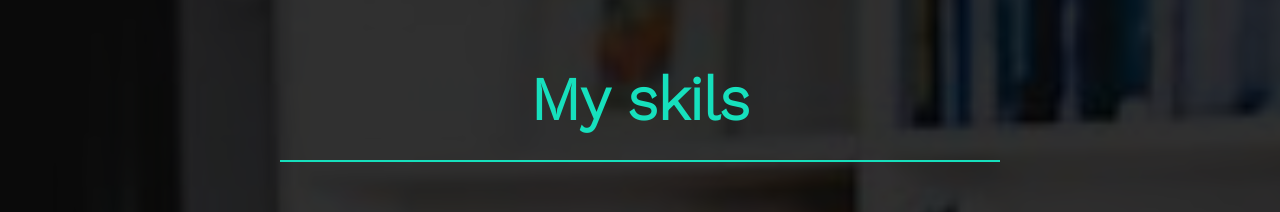
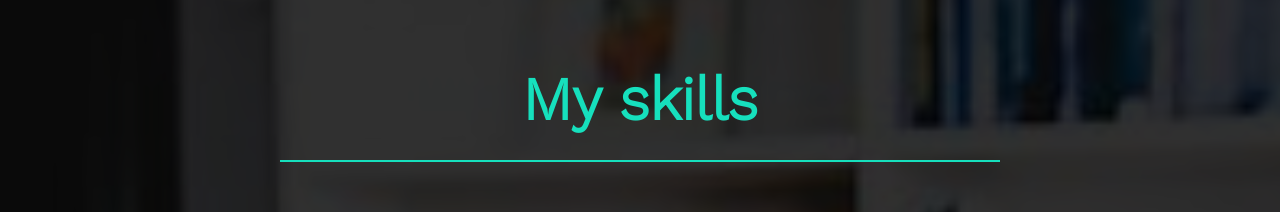
Before and after one commit to Erasmus24/Erasmus24.github.io, a plain HTML site: page index.html in a window 1280 px wide. Shown: the part 486-698 px from the top of the page. Drawn offline with nearby package versions, Linux system fonts and the light colour scheme.

Commit message:
corrected spelling errors

```diff
--- a/index.html
+++ b/index.html
@@ -41,7 +41,7 @@
     </section>
 
     <section class="my__services" id="services">
-        <h2 class="section__title section__title--services">My skils</h2>
+        <h2 class="section__title section__title--services">My skills</h2>
         <div class="services">
 
             <div class="service">
```
